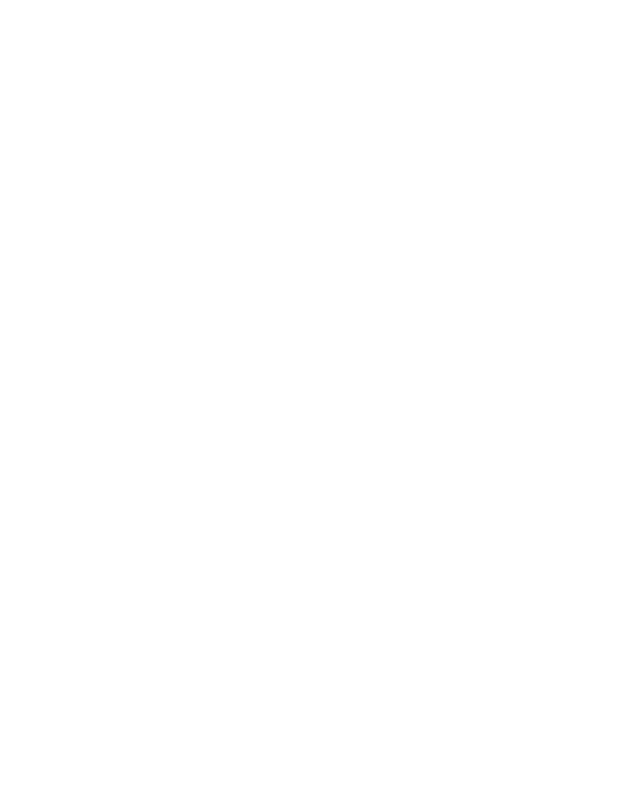
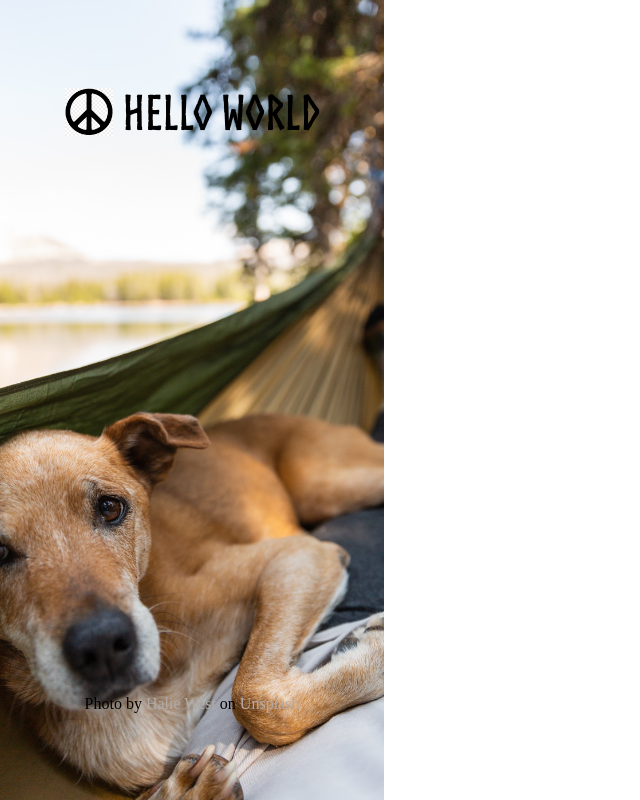
Before and after one commit to DSingh80899/sign-up-form, a plain HTML site: page index.html in a window 1280 px wide. Shown: the whole page, without its empty margins (0-640 px from the left). Drawn offline with Linux system fonts and the light colour scheme.

Commit message:
Design left side of the page
added background picture,logo,font and links

```diff
--- a/index.html
+++ b/index.html
@@ -8,6 +8,16 @@
 
 </head>
 <body>
-    <form action="" method="post"></form>
+    <div class="left">
+
+        <div class="hero-text">
+            <img class="logo" src="images/peace.png" alt="">
+            <h1>hello world</h1>
+        </div>
+        <div class="footer">Photo by <a href="https://unsplash.com/@haliewestphoto">Halie West</a> on <a href="https://unsplash.com/photos/GubApA69UZM">Unsplash</a></div>
+    </div>
+    <div class="right">
+        <form action="" method="post"></form>
+    </div>
 </body>
 </html>
--- a/styles.css
+++ b/styles.css
@@ -0,0 +1,116 @@
+/* http://meyerweb.com/eric/tools/css/reset/
+   v2.0 | 20110126
+   License: none (public domain)
+*/
+
+html, body, div, span, applet, object, iframe,
+h1, h2, h3, h4, h5, h6, p, blockquote, pre,
+a, abbr, acronym, address, big, cite, code,
+del, dfn, em, img, ins, kbd, q, s, samp,
+small, strike, strong, sub, sup, tt, var,
+b, u, i, center,
+dl, dt, dd, ol, ul, li,
+fieldset, form, label, legend,
+table, caption, tbody, tfoot, thead, tr, th, td,
+article, aside, canvas, details, embed,
+figure, figcaption, footer, header, hgroup,
+menu, nav, output, ruby, section, summary,
+time, mark, audio, video {
+	margin: 0;
+	padding: 0;
+	border: 0;
+	font-size: 100%;
+	font: inherit;
+	vertical-align: baseline;
+}
+/* HTML5 display-role reset for older browsers */
+article, aside, details, figcaption, figure,
+footer, header, hgroup, menu, nav, section {
+	display: block;
+}
+body {
+	line-height: 1;
+}
+ol, ul {
+	list-style: none;
+}
+blockquote, q {
+	quotes: none;
+}
+blockquote:before, blockquote:after,
+q:before, q:after {
+	content: '';
+	content: none;
+}
+table {
+	border-collapse: collapse;
+	border-spacing: 0;
+}
+/* End of Meyer reset*/
+/*Color Palette*/
+
+*{
+    --silver: #B1AAA6ff;
+    --drab-dark-brown: #343017ff;
+    --coyote: #7F6B57ff;
+    --caf-noir: #4D361Aff;
+    --lion: #C49B68ff;
+}
+
+@font-face {
+    font-family: Norse-Bold;
+    src: url(fonts/Norse-Bold.otf);
+}
+body{
+    display: flex;
+    margin: 0;
+    padding: 0;
+}
+.left{
+    display: flex;
+    flex-direction: column;
+    align-items: center;
+    justify-content: center;
+    gap: 70vh;
+    height: 100vh;
+    width: 30vw;
+    background-image: url(images/dog.jpg);
+    background-size:cover;
+    background-repeat: no-repeat;
+    background-position: center;
+}
+
+.hero-text{
+    display: flex;
+    align-items: center;
+    justify-content: center;
+    gap: 10px;
+
+}
+
+h1{
+    font-family: Norse-Bold;
+    font-size: 6vh;
+}
+
+.logo{
+    height: 6vh;
+}
+
+a{
+    text-decoration: none;
+}
+/* unvisited link */
+a:link {
+    color: var(--silver);
+  }
+
+  /* visited link */
+  a:visited {
+    color: var(--drab-dark-brown);
+  }
+
+  /* mouse over link */
+  a:hover {
+    color: hotpink;
+  }
```
